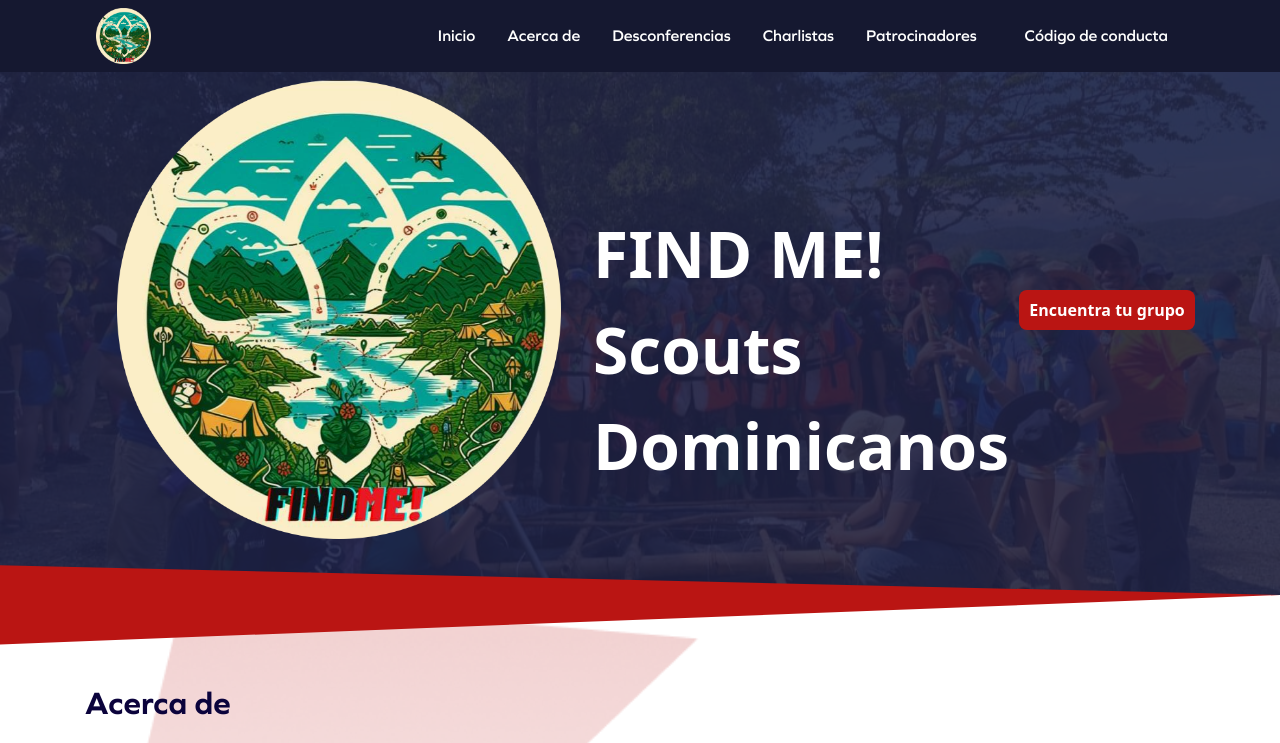
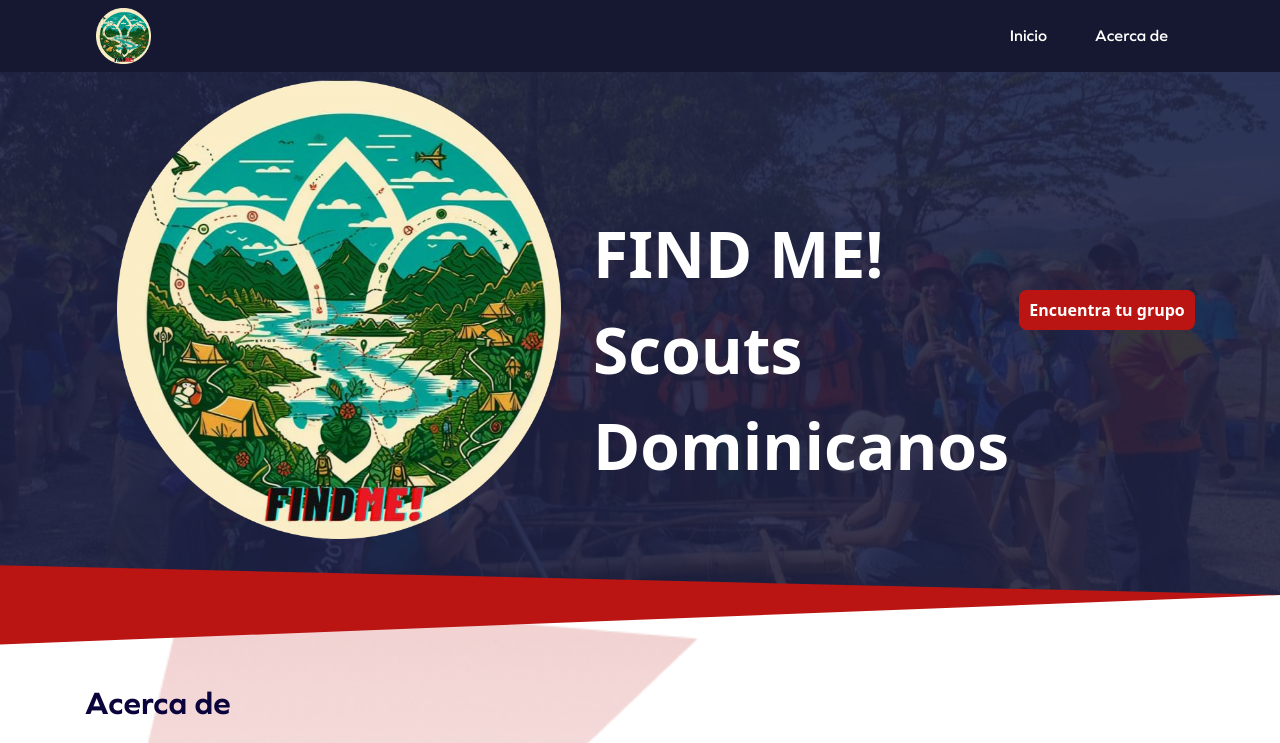
Before and after one commit to Bryant-RD/FindMe, a website: page index.html in a window 1280 px wide. Shown: the top 743 px of the page. Drawn offline with nearby package versions, Linux system fonts and the light colour scheme; files whose address does not match are found by name.

Commit message:
arreglando bugs

```diff
--- a/index.html
+++ b/index.html
@@ -21,12 +21,6 @@
             <ul>
                 <li><a href="#hero" class="nav-item nav-item-secondary">Inicio</a></li>
                 <li><a href="#about" class="nav-item nav-item-secondary">Acerca de</a></li>
-                <li><a href="#unconferences" class="nav-item nav-item-secondary">Desconferencias</a></li>
-                <li><a href="#speakers" class="nav-item nav-item-secondary">Charlistas</a></li>
-                <li><a href="#sponsors" class="nav-item nav-item-secondary">Patrocinadores</a></li>
-                <li><a href="javascript:;" class="nav-item nav-item-secondary conduct-button">Código de conducta</a></li>
-                <!-- <li><a target="_blank" href="https://webapp-st.pucmm.edu.do/RegistroEvento/EditInscripcionEvento.aspx?id=60" class="btn btn-solid-secondary btn-large sign-in"></a></li> -->
-
             </ul>
         </nav>
         <!-- Toggle main menu button -->
--- a/js/grupos.js
+++ b/js/grupos.js
@@ -45,7 +45,7 @@
 
 
 const print_group = (e) => {
-  const numero_grupo = e.target.id ?? "1";
+  const numero_grupo = e.target.id ?? "01";
   console.log(numero_grupo);
 
   const grupo_seleccionado = grupos_ordenados.find(grupo => grupo.numero_grupo === numero_grupo);
@@ -136,11 +136,11 @@
 }
 
 
-document.addEventListener("DOMContentLoaded", () => {
+document.addEventListener("DOMContentLoaded", (e) => {
   print_group(e)
 })
 
-carrousel_numeros.addEventListener('click', print_group(e));
+carrousel_numeros.addEventListener('click', (e) => print_group(e));
 
 
 
@@ -150,8 +150,6 @@
   function checkVisibility() {
     const groupInfoCards = document.querySelectorAll(".group-info-card");
     const windowHeight = window.innerHeight;
-
-    console.log(groupInfoCards);
 
     groupInfoCards.forEach((card) => {
       const cardTop = card.getBoundingClientRect().top;
```
